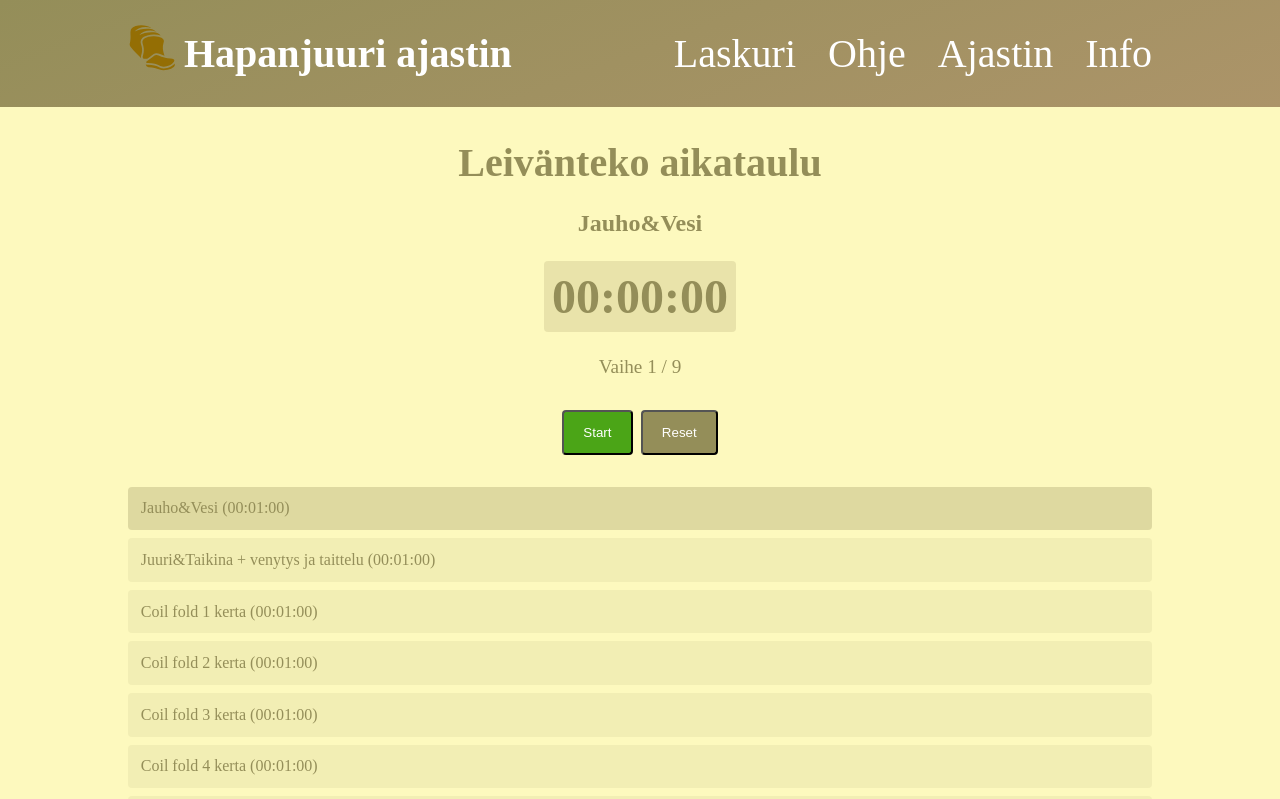
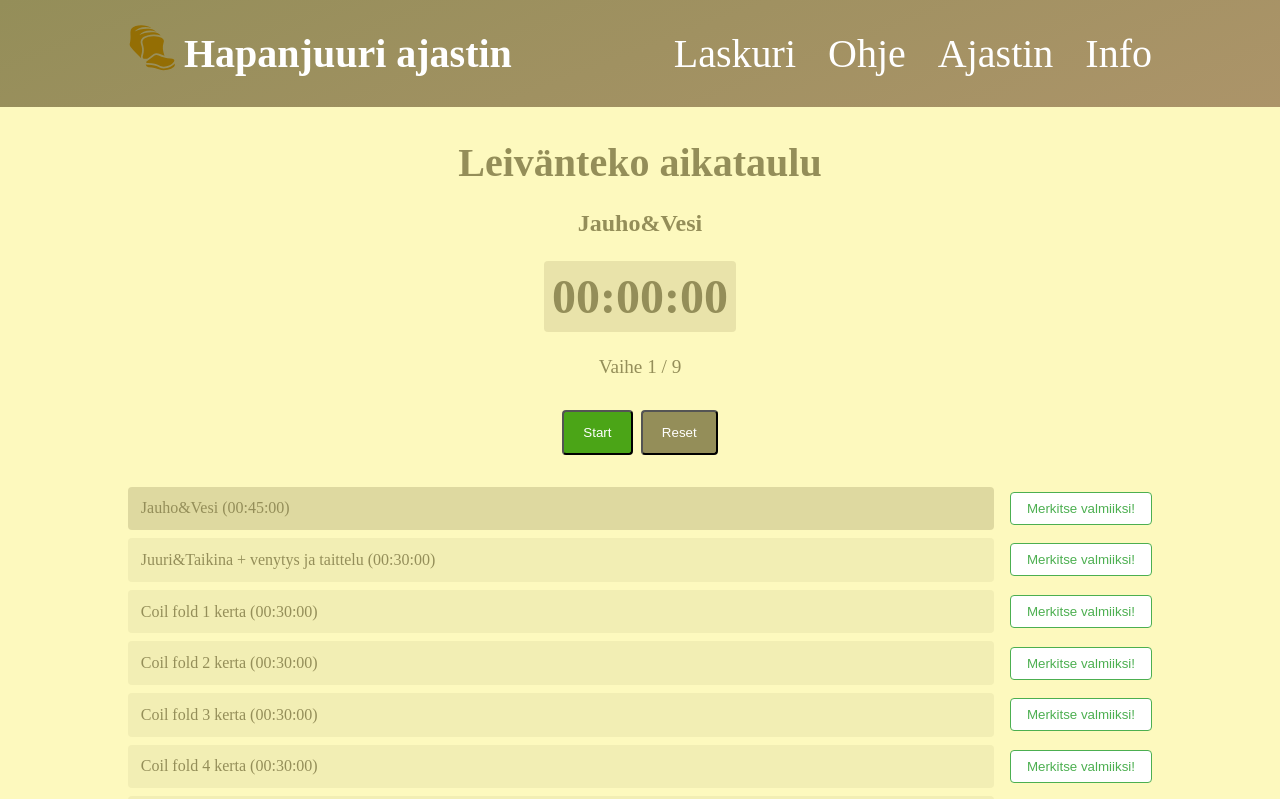
Before and after one commit to Pall00/hapanjuuriAjastin, a React (Vite) app: page /ajastin in a window 1280 px wide. Shown: the top 799 px of the page. Built offline with nearby package versions, Linux system fonts and the light colour scheme.

Commit message:
Paranneltu ajastin näkymää ja lisätty valmis merkintä

```diff
--- a/src/components/views/Ajastin.jsx
+++ b/src/components/views/Ajastin.jsx
@@ -6,20 +6,18 @@ const Ajastin = () => {
   const [currentStepIndex, setCurrentStepIndex] = useState(0)
   const [currentTime, setCurrentTime] = useState(0)
   const [isRunning, setIsRunning] = useState(false)
-
-
-
+  const [completedSteps, setCompletedSteps] = useState([])
 
   const breadMakingSteps = [
-    {name: "Jauho&Vesi", duration: 1 * 60},
-    {name: "Juuri&Taikina + venytys ja taittelu ", duration: 1* 60},
-    {name: "Coil fold 1 kerta", duration: 1*60},
-    {name: "Coil fold 2 kerta", duration: 1*60},
-    {name: "Coil fold 3 kerta", duration: 1*60},
-    {name: "Coil fold 4 kerta", duration: 1*60},
-    {name: "Taikinan kohotus", duration: 1*60},
-    {name: "Esimuotoilu ja kylmäkohotus", duration: 1*60},
-    {name: "Taikinan viilto ja paistaminen", duration: 1*60}
+    {name: "Jauho&Vesi", duration: 45 * 60},
+    {name: "Juuri&Taikina + venytys ja taittelu ", duration: 30* 60},
+    {name: "Coil fold 1 kerta", duration: 30*60},
+    {name: "Coil fold 2 kerta", duration: 30*60},
+    {name: "Coil fold 3 kerta", duration: 30*60},
+    {name: "Coil fold 4 kerta", duration: 30*60},
+    {name: "Taikinan kohotus", duration: 240*60},
+    {name: "Esimuotoilu ja kylmäkohotus", duration: 480*60},
+    {name: "Taikinan viilto ja paistaminen", duration: 20*60}
 ]
 
 const formatTime = (seconds) => {
@@ -41,7 +39,6 @@ useEffect(()=> {
   return () => clearInterval(interval);
 },[isRunning,currentTime]);
 
-
 const startTimer = () => {
   if (currentTime > 0) {
     setIsRunning(true);
@@ -55,6 +52,22 @@ const stopTimer = () => {
 const resetTimer = () => {
   setIsRunning(false)
   setCurrentTime(breadMakingSteps[currentStepIndex].duration)
+}
+
+const handleStepSelect = (index) => {
+  setIsRunning(false)
+  setCurrentStepIndex(index)
+  setCurrentTime(breadMakingSteps[index].duration)
+}
+
+useEffect(() => {
+  setCompletedSteps(new Array(breadMakingSteps.length).fill(false))
+}, [])
+
+const toggleStepCompletion = (index) => {
+  const newCompletedSteps = [...completedSteps]
+  newCompletedSteps[index] = !newCompletedSteps[index]
+  setCompletedSteps(newCompletedSteps)
 }
 
   return (
@@ -85,25 +98,30 @@ const resetTimer = () => {
         </>
       )}
     </ButtonContainer>
-
-
-    <StepsProgress>
+      <StepsProgress>
         {breadMakingSteps.map((step, index) => (
           <StepRow key={index}>
-            <Step active={index === currentStepIndex}>
+            <Step
+            onClick={() => handleStepSelect(index)}
+            active={index === currentStepIndex}
+            completed={completedSteps[index]}
+            >
               {step.name} ({formatTime(step.duration)})
             </Step>
+            <CompleteButton
+              onClick={() => toggleStepCompletion(index)}
+              completed={completedSteps[index]}
+            >
+              {completedSteps[index] ? '✓ Valmis' : 'Merkitse valmiiksi!'}
+            </CompleteButton>
           </StepRow>
         ))}
       </StepsProgress>
-
 </Container>
-
   );
 };
 
 export default Ajastin;
-
 
 const Container = styled.div`
   display: flex;
@@ -208,7 +226,6 @@ cursor: pointer;
 
 }
 `
-
 const ResetButton = styled.button `
 background-color:rgb(148, 142, 89);
 color: rgb(255, 255, 255);
@@ -219,4 +236,20 @@ cursor: pointer;
 &:hover{
   background-color:rgb(114, 109, 60);
 }
-`;
+`
+const CompleteButton = styled.button`
+  padding: 0.5rem 1rem;
+  border-radius: 4px;
+  cursor: pointer;
+  background-color: ${props =>
+    props.completed ? 'rgb(76, 175, 80)' : 'rgb(255, 255, 255)'};
+  color: ${props =>
+    props.completed ? 'rgb(255, 255, 255)' : 'rgb(76, 175, 80)'};
+  border: 1px solid rgb(76, 175, 80);
+  transition: all 0.3s;
+
+  &:hover {
+    background-color: ${props =>
+      props.completed ? 'rgb(69, 160, 73)' : 'rgb(232, 245, 233)'};
+  }
+`
```
